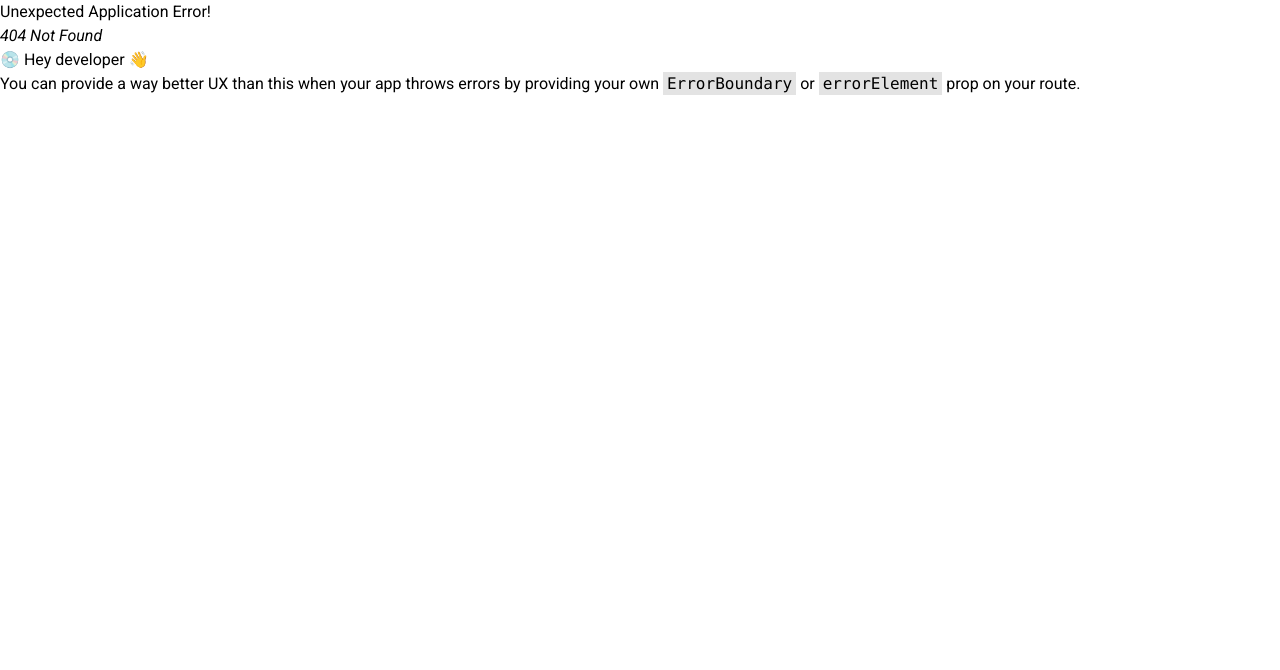
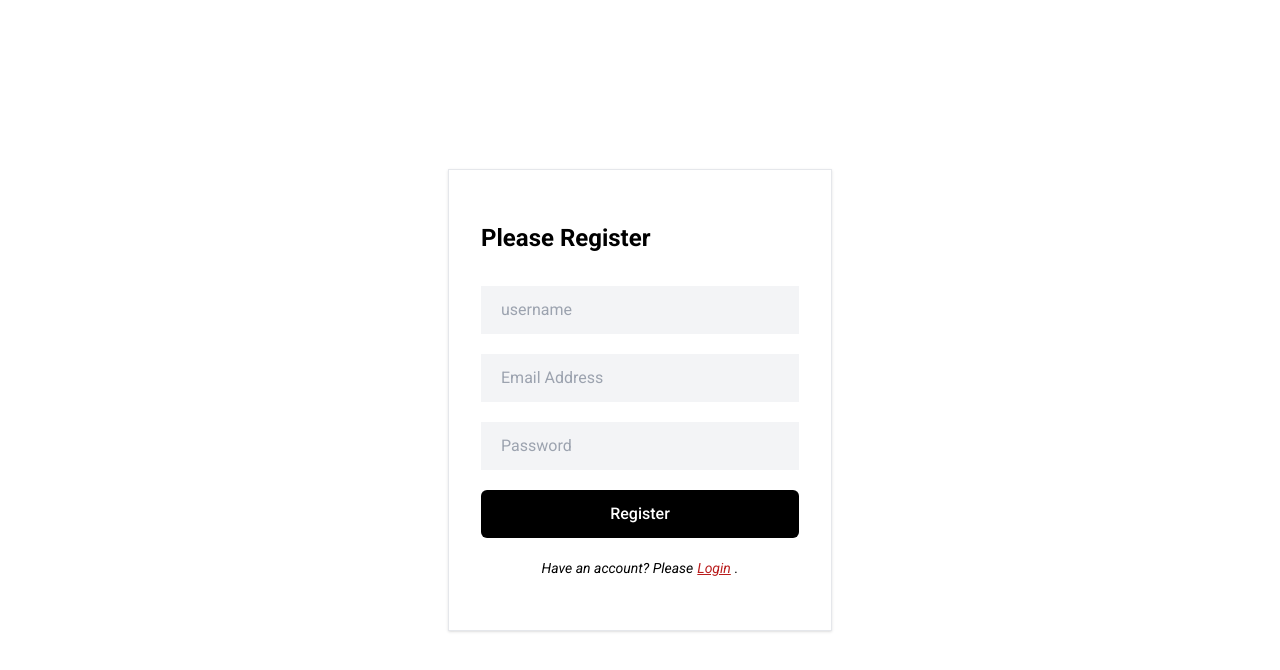
Before and after one commit to riyadijju/prajapati-ceramic-ecomm, a React (Vite) app in the folder Frontend/: page /register in a window 1280 px wide. Before the commit this address had no page. Shown: the top 670 px of the page. Built offline with nearby package versions, Linux system fonts and the light colour scheme; a web font is replaced by a local one.

Commit message:
Added Register and Login.jsx

```diff
--- /dev/null
+++ b/Frontend/src/components/Login.jsx
@@ -0,0 +1,54 @@
+import React, { useState } from 'react'
+import { Link } from 'react-router-dom';
+
+const Login = () => {
+    const [message, setMessage] = useState('');
+    const [email, setEmail] = useState('');
+    const [password, setPassword] = useState('');
+
+    // handle login
+    const handleLogin = async (e) => {
+        e.preventDefault();
+        const data = {
+            email,
+            password
+        }
+        console.log(data);
+    }
+
+
+
+  return (
+    <section className='h-screen flex items-center justify-center'>
+        <div className='max-w-sm border shadow bg-white mx-auto p-8'>
+        <h2 className='text-2xl font-semibold pt-5'>Please Login</h2>
+        <form onSubmit={handleLogin} className='space-y-5 max-w-sm mx-auto pt-8'>
+        <input type="email" name="email" id="email"
+            onChange={(e) => setEmail(e.target.value)}
+            placeholder='Email Address' required
+            className='w-full bg-gray-100 focus:outline-none px-5 py-3'
+        />
+
+        <input type="password" name="password" id="password"
+            onChange={(e) => setPassword(e.target.value)}
+            placeholder='Password' required
+            className='w-full bg-gray-100 focus:outline-none px-5 py-3'
+        />
+
+        {
+            message && <p className='text-red-500'>{message}</p>
+        }
+        <button type='submit'
+            className='w-full mt-5 bg-black text-white hover:bg-indigo-500 font-medium py-3 rounded-md'
+        >Login</button>
+
+        </form>
+        <p className='my-5 italic text-sm text-center'>Don't have an account?
+        <Link to="/register" className='text-red-700 px-1 underline'>Register</Link> here.</p>
+        </div>
+
+    </section>
+  )
+}
+
+export default Login
--- /dev/null
+++ b/Frontend/src/components/Register.jsx
@@ -0,0 +1,61 @@
+import React, { useState } from 'react'
+import { Link, useNavigate } from 'react-router-dom';
+// import { useRegisterUserMutation } from '../redux/features/auth/authApi';
+
+const Register = () => {
+    const [message, setMessage] = useState('');
+    const [username, setUsername] = useState('');
+    const [email, setEmail] = useState('');
+    const [password, setPassword] = useState('');
+
+    // const [registerUser, {isLoading}] = useRegisterUserMutation();
+    // const navigate = useNavigate()
+
+    const handleRegister = async (e) => {
+        e.preventDefault();
+        const data = {
+            username,
+            email,
+            password
+        }
+        console.log(data);
+
+    }
+    return (
+        <section className='h-screen flex items-center justify-center'>
+            <div className='max-w-sm border shadow bg-white mx-auto p-8'>
+                <h2 className='text-2xl font-semibold pt-5'>Please Register</h2>
+                <form onSubmit={handleRegister} className='space-y-5 max-w-sm mx-auto pt-8'>
+                    <input type="text" name="username" id="username"
+                        onChange={(e) => setUsername(e.target.value)}
+                        placeholder='username' required
+                        className='w-full bg-gray-100 focus:outline-none px-5 py-3'
+                    />
+                    <input type="email" name="email" id="email"
+                        onChange={(e) => setEmail(e.target.value)}
+                        placeholder='Email Address' required
+                        className='w-full bg-gray-100 focus:outline-none px-5 py-3'
+                    />
+                    <input type="password" name="password" id="password"
+                        onChange={(e) => setPassword(e.target.value)}
+                        placeholder='Password' required
+                        className='w-full bg-gray-100 focus:outline-none px-5 py-3'
+                    />
+                    {
+                        message && <p className='text-red-500'>{message}</p>
+                    }
+
+                    <button type='submit'
+                        className='w-full mt-5 bg-black text-white hover:bg-indigo-500 font-medium py-3 rounded-md'
+                    >Register</button>
+                </form>
+
+                <p className='my-5 italic text-sm text-center'>Have an account? Please
+                    <Link to="/login" className='text-red-700 px-1 underline'>Login</Link>.
+                </p>
+            </div>
+        </section>
+    )
+}
+
+export default Register
--- a/Frontend/src/pages/shop/OrderSummary.jsx
+++ b/Frontend/src/pages/shop/OrderSummary.jsx
@@ -1,10 +1,21 @@
 import React from 'react'
-import { useSelector } from 'react-redux'
+import { useDispatch, useSelector } from 'react-redux'
+import { clearCart } from '../../redux/features/cart/cartSlice';
 
 const OrderSummary = () => {
+
+    const dispatch = useDispatch()
+
     const products = useSelector((store) => store.cart.products);
     const { selectedItems, totalPrice, tax, taxRate, grandTotal } = useSelector((store) => store.cart);
-  return (
+
+    const handleClearCart = () => {
+      dispatch(clearCart())
+  }
+
+
+
+    return (
     <div className='bg-primary-light mt-5 rounded text-base'>
       <div className='px-6 py-4 space-y-5'>
       <h2 className='text-xl text-text-dark'>Order Summary</h2>
```
Also changed, not shown: Frontend/src/routers/router.jsx (+11 -0 lines).
